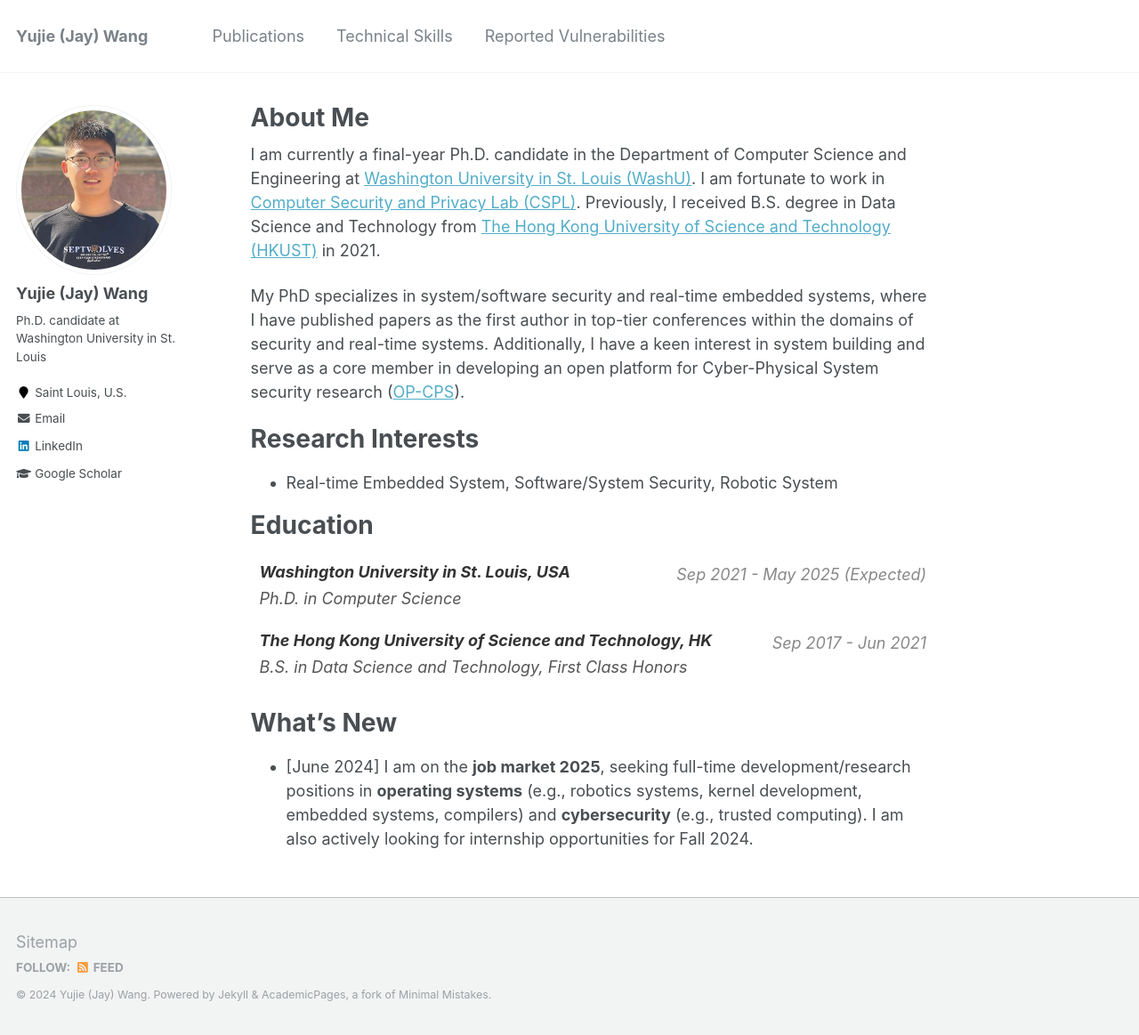
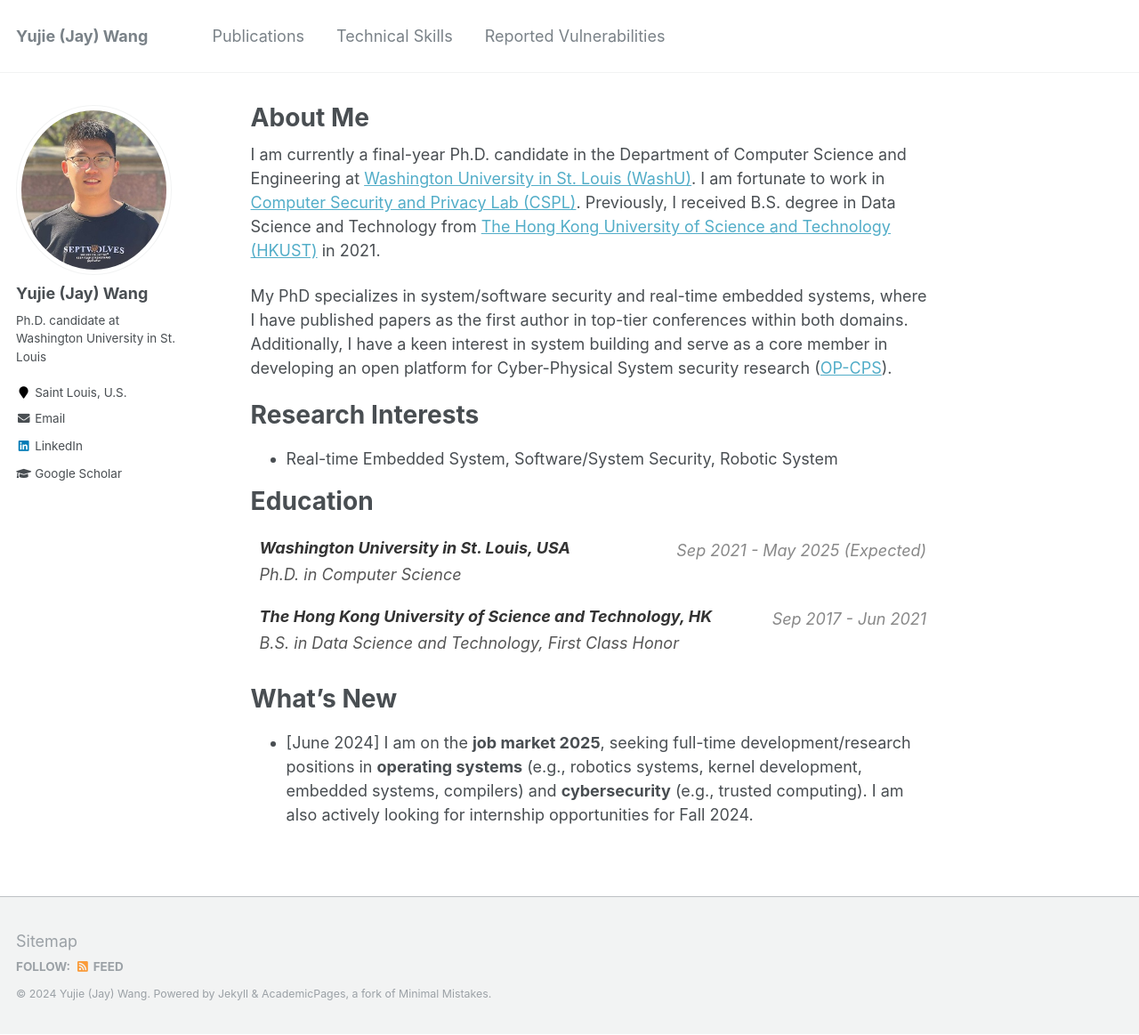
Before and after one commit to j0ywang/j0ywang.github.io, a Jekyll site: the page built from _pages/about.md, in a window 1280 px wide and 1163 px high. Shown: the whole window at 89% size. Built offline with Jekyll 4.4.1, drawn with Linux system fonts in a browser that asks for light colours.

```diff
--- a/_pages/about.md
+++ b/_pages/about.md
@@ -9,7 +9,7 @@ redirect_from:
 ---
 I am currently a final-year Ph.D. candidate in the Department of Computer Science and Engineering at [Washington University in St. Louis (WashU)](https://wustl.edu/). I am fortunate to work in [Computer Security and Privacy Lab (CSPL)](https://cybersecurity.seas.wustl.edu/index.html). Previously, I received B.S. degree in Data Science and Technology from [The Hong Kong University of Science and Technology (HKUST)](https://hkust.edu.hk/) in 2021.
 
-My PhD specializes in system/software security and real-time embedded systems, where I have published papers as the first author in top-tier conferences within the domains of security and real-time systems. Additionally, I have a keen interest in system building and serve as a core member in developing an open platform for Cyber-Physical System security research ([OP-CPS](https://cybersecurity.seas.wustl.edu/projects/opcps.html)).
+My PhD specializes in system/software security and real-time embedded systems, where I have published papers as the first author in top-tier conferences within both domains. Additionally, I have a keen interest in system building and serve as a core member in developing an open platform for Cyber-Physical System security research ([OP-CPS](https://cybersecurity.seas.wustl.edu/projects/opcps.html)).
 
 Research Interests
 ======
@@ -33,7 +33,7 @@ Education
         <h3>The Hong Kong University of Science and Technology, HK</h3>
         <span class="date">Sep 2017 - Jun 2021</span>
       </div>
-      <p class="degree">B.S. in Data Science and Technology, First Class Honors</p>
+      <p class="degree">B.S. in Data Science and Technology, First Class Honor</p>
     </div>
   </div>
 </div>
```
